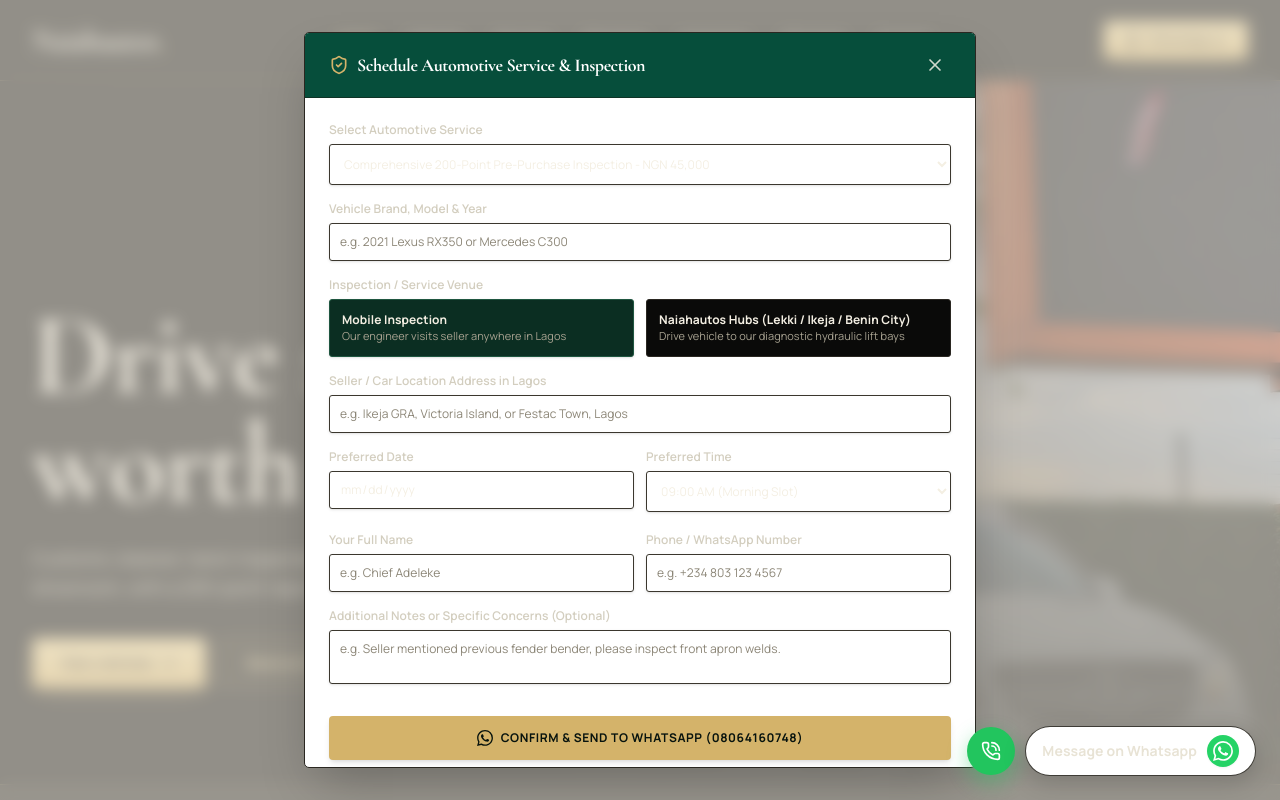
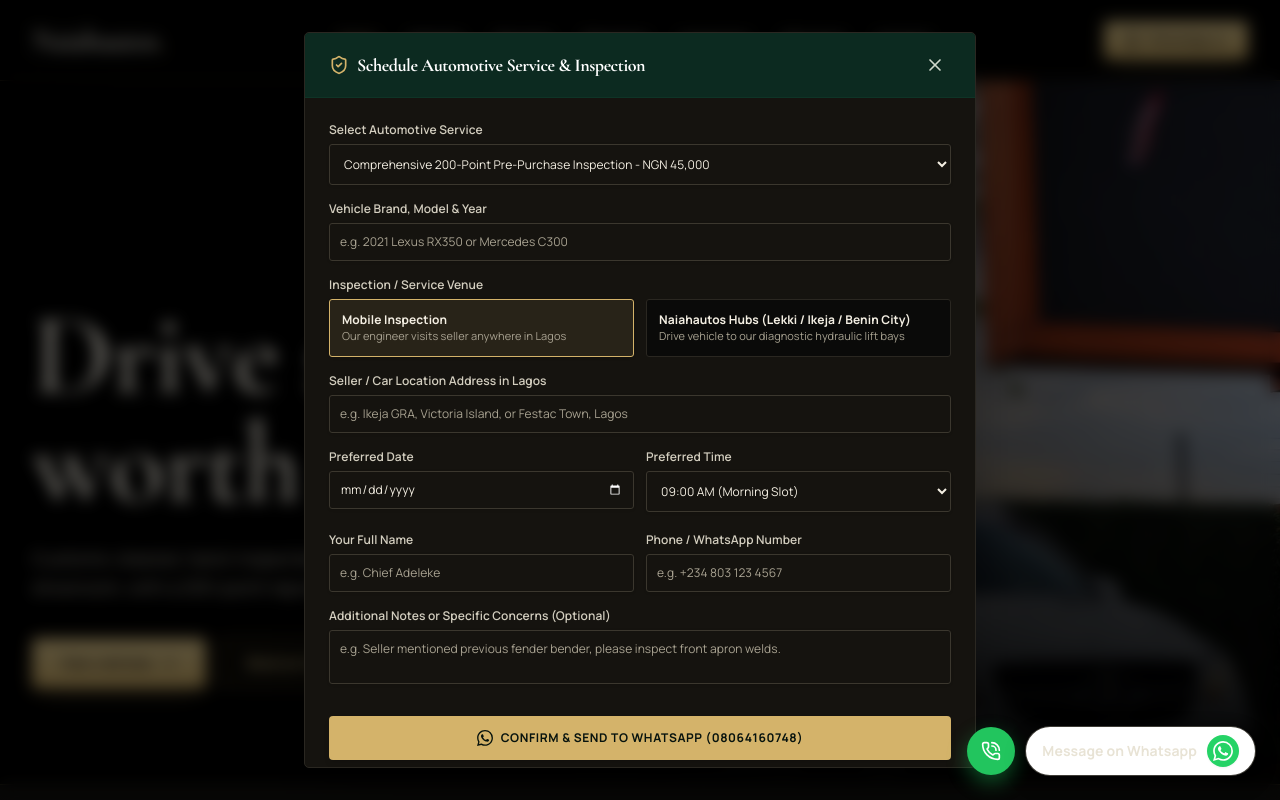
Before and after one commit to Skiddddd/Naiahautos, a React (Vite) app: page / in a window 1280 px wide. Both pictures are taken after a click on the button "Book an inspection". Shown: the top 800 px of the page. Built offline with nearby package versions, Linux system fonts and the light colour scheme.

Commit message:
Add files via upload

```diff
--- a/src/components/BookingModal.tsx
+++ b/src/components/BookingModal.tsx
@@ -78,13 +78,13 @@ export const BookingModal: React.FC<BookingModalProps> = ({
   };
 
   return (
-    <div className="fixed inset-0 z-50 overflow-y-auto bg-slate-900/60 backdrop-blur-sm flex items-center justify-center p-3 sm:p-6 animate-in fade-in duration-200">
+    <div className="fixed inset-0 z-50 overflow-y-auto bg-black/60 backdrop-blur-sm flex items-center justify-center p-3 sm:p-6 animate-in fade-in duration-200">
       <div
-        className="bg-white border border-slate-200 rounded-2xl w-full max-w-2xl max-h-[92vh] flex flex-col shadow-2xl overflow-hidden text-slate-800"
+        className="bg-surface border border-slate-200 rounded-2xl w-full max-w-2xl max-h-[92vh] flex flex-col shadow-2xl overflow-hidden text-slate-800"
         onClick={(e) => e.stopPropagation()}
       >
         {/* Header: Forest Green with Lemon Accent */}
-        <div className="flex items-center justify-between px-6 py-4 border-b border-emerald-800 bg-[#064E3B] text-white">
+        <div className="flex items-center justify-between px-6 py-4 border-b border-emerald-800 bg-[#0c2a20] text-white">
           <div className="flex items-center gap-2">
             <ShieldCheck className="w-5 h-5 text-lime-400" />
             <h2 className="text-lg font-bold text-white tracking-tight">
@@ -103,7 +103,7 @@ export const BookingModal: React.FC<BookingModalProps> = ({
         <div className="flex-1 overflow-y-auto p-6">
           {isSubmitted ? (
             <div className="text-center py-8 space-y-5">
-              <div className="w-16 h-16 bg-emerald-100 text-emerald-700 rounded-full flex items-center justify-center mx-auto border border-emerald-200">
+              <div className="w-16 h-16 bg-gold-400/10 text-gold-300 rounded-full flex items-center justify-center mx-auto border border-gold-400/30">
                 <CheckCircle2 className="w-8 h-8" />
               </div>
               <div className="space-y-1">
@@ -124,7 +124,7 @@ export const BookingModal: React.FC<BookingModalProps> = ({
                 </div>
                 <div className="flex justify-between">
                   <span className="text-slate-500">Date & Time:</span>
-                  <span className="text-emerald-800 font-mono font-bold">{preferredDate || 'Earliest Available'} ({preferredTime})</span>
+                  <span className="text-gold-300 font-mono font-bold">{preferredDate || 'Earliest Available'} ({preferredTime})</span>
                 </div>
                 <div className="flex justify-between">
                   <span className="text-slate-500">Venue:</span>
@@ -137,7 +137,7 @@ export const BookingModal: React.FC<BookingModalProps> = ({
               <div className="pt-2 flex flex-col sm:flex-row gap-3 justify-center max-w-md mx-auto">
                 <button
                   onClick={handleSendToWhatsApp}
-                  className="flex-1 py-3 px-4 bg-emerald-700 hover:bg-emerald-800 text-white text-xs font-bold rounded-xl flex items-center justify-center gap-2 shadow cursor-pointer transition-colors"
+                  className="flex-1 py-3 px-4 bg-gold-400 hover:bg-gold-300 text-ink-950 text-xs font-bold rounded-xl flex items-center justify-center gap-2 shadow cursor-pointer transition-colors"
                 >
                   <WhatsAppIcon className="w-4 h-4 fill-current text-lime-300" />
                   Open WhatsApp Chat (+234 806 416 0748)
@@ -164,7 +164,7 @@ export const BookingModal: React.FC<BookingModalProps> = ({
                 <select
                   value={serviceId}
                   onChange={(e) => setServiceId(e.target.value)}
-                  className="w-full bg-white border border-slate-300 rounded-lg p-2.5 text-slate-900 focus:outline-none focus:border-emerald-600 focus:ring-1 focus:ring-emerald-600 shadow-sm"
+                  className="w-full bg-surface border border-slate-300 rounded-lg p-2.5 text-slate-900 focus:outline-none focus:border-gold-400 focus:ring-1 focus:ring-gold-400/50 shadow-sm"
                 >
                   {AUTO_SERVICES_DATA.map((srv) => (
                     <option key={srv.id} value={srv.id}>
@@ -185,7 +185,7 @@ export const BookingModal: React.FC<BookingModalProps> = ({
                   placeholder="e.g. 2021 Lexus RX350 or Mercedes C300"
                   value={carDetails}
                   onChange={(e) => setCarDetails(e.target.value)}
-                  className="w-full bg-white border border-slate-300 rounded-lg p-2.5 text-slate-900 placeholder-slate-400 focus:outline-none focus:border-emerald-600 focus:ring-1 focus:ring-emerald-600 shadow-sm"
+                  className="w-full bg-surface border border-slate-300 rounded-lg p-2.5 text-slate-900 placeholder-slate-500 focus:outline-none focus:border-gold-400 focus:ring-1 focus:ring-gold-400/50 shadow-sm"
                 />
               </div>
 
@@ -200,7 +200,7 @@ export const BookingModal: React.FC<BookingModalProps> = ({
                     onClick={() => setInspectionLocation('mobile')}
                     className={`p-3 rounded-lg border text-left cursor-pointer transition-colors ${
                       inspectionLocation === 'mobile'
-                        ? 'border-emerald-600 bg-emerald-50 text-emerald-950 shadow-sm'
+                        ? 'border-gold-400 bg-gold-400/10 text-emerald-950 shadow-sm'
                         : 'border-slate-200 bg-slate-50 text-slate-600 hover:bg-slate-100'
                     }`}
                   >
@@ -213,7 +213,7 @@ export const BookingModal: React.FC<BookingModalProps> = ({
                     onClick={() => setInspectionLocation('hub')}
                     className={`p-3 rounded-lg border text-left cursor-pointer transition-colors ${
                       inspectionLocation === 'hub'
-                        ? 'border-emerald-600 bg-emerald-50 text-emerald-950 shadow-sm'
+                        ? 'border-gold-400 bg-gold-400/10 text-emerald-950 shadow-sm'
                         : 'border-slate-200 bg-slate-50 text-slate-600 hover:bg-slate-100'
                     }`}
                   >
@@ -234,7 +234,7 @@ export const BookingModal: React.FC<BookingModalProps> = ({
                     placeholder="e.g. Ikeja GRA, Victoria Island, or Festac Town, Lagos"
                     value={mobileAddress}
                     onChange={(e) => setMobileAddress(e.target.value)}
-                    className="w-full bg-white border border-slate-300 rounded-lg p-2.5 text-slate-900 placeholder-slate-400 focus:outline-none focus:border-emerald-600 focus:ring-1 focus:ring-emerald-600 shadow-sm"
+                    className="w-full bg-surface border border-slate-300 rounded-lg p-2.5 text-slate-900 placeholder-slate-500 focus:outline-none focus:border-gold-400 focus:ring-1 focus:ring-gold-400/50 shadow-sm"
                   />
                 </div>
               )}
@@ -250,7 +250,7 @@ export const BookingModal: React.FC<BookingModalProps> = ({
                     required
                     value={preferredDate}
                     onChange={(e) => setPreferredDate(e.target.value)}
-                    className="w-full bg-white border border-slate-300 rounded-lg p-2.5 text-slate-900 focus:outline-none focus:border-emerald-600 focus:ring-1 focus:ring-emerald-600 shadow-sm"
+                    className="w-full bg-surface border border-slate-300 rounded-lg p-2.5 text-slate-900 focus:outline-none focus:border-gold-400 focus:ring-1 focus:ring-gold-400/50 shadow-sm"
                   />
                 </div>
 
@@ -261,7 +261,7 @@ export const BookingModal: React.FC<BookingModalProps> = ({
                   <select
                     value={preferredTime}
                     onChange={(e) => setPreferredTime(e.target.value)}
-                    className="w-full bg-white border border-slate-300 rounded-lg p-2.5 text-slate-900 focus:outline-none focus:border-emerald-600 focus:ring-1 focus:ring-emerald-600 shadow-sm"
+                    className="w-full bg-surface border border-slate-300 rounded-lg p-2.5 text-slate-900 focus:outline-none focus:border-gold-400 focus:ring-1 focus:ring-gold-400/50 shadow-sm"
                   >
                     <option value="09:00 AM">09:00 AM (Morning Slot)</option>
                     <option value="11:30 AM">11:30 AM (Midday Slot)</option>
@@ -283,7 +283,7 @@ export const BookingModal: React.FC<BookingModalProps> = ({
                     placeholder="e.g. Chief Adeleke"
                     value={fullName}
                     onChange={(e) => setFullName(e.target.value)}
-                    className="w-full bg-white border border-slate-300 rounded-lg p-2.5 text-slate-900 placeholder-slate-400 focus:outline-none focus:border-emerald-600 focus:ring-1 focus:ring-emerald-600 shadow-sm"
+                    className="w-full bg-surface border border-slate-300 rounded-lg p-2.5 text-slate-900 placeholder-slate-500 focus:outline-none focus:border-gold-400 focus:ring-1 focus:ring-gold-400/50 shadow-sm"
                   />
                 </div>
 
@@ -297,7 +297,7 @@ export const BookingModal: React.FC<BookingModalProps> = ({
                     placeholder="e.g. +234 803 123 4567"
                     value={phoneNumber}
                     onChange={(e) => setPhoneNumber(e.target.value)}
-                    className="w-full bg-white border border-slate-300 rounded-lg p-2.5 text-slate-900 placeholder-slate-400 focus:outline-none focus:border-emerald-600 focus:ring-1 focus:ring-emerald-600 shadow-sm"
+                    className="w-full bg-surface border border-slate-300 rounded-lg p-2.5 text-slate-900 placeholder-slate-500 focus:outline-none focus:border-gold-400 focus:ring-1 focus:ring-gold-400/50 shadow-sm"
                   />
                 </div>
               </div>
@@ -311,7 +311,7 @@ export const BookingModal: React.FC<BookingModalProps> = ({
                   placeholder="e.g. Seller mentioned previous fender bender, please inspect front apron welds."
                   value={notes}
                   onChange={(e) => setNotes(e.target.value)}
-                  className="w-full bg-white border border-slate-300 rounded-lg p-2.5 text-slate-900 placeholder-slate-400 focus:outline-none focus:border-emerald-600 focus:ring-1 focus:ring-emerald-600 shadow-sm resize-none"
+                  className="w-full bg-surface border border-slate-300 rounded-lg p-2.5 text-slate-900 placeholder-slate-500 focus:outline-none focus:border-gold-400 focus:ring-1 focus:ring-gold-400/50 shadow-sm resize-none"
                 />
               </div>
 
```
